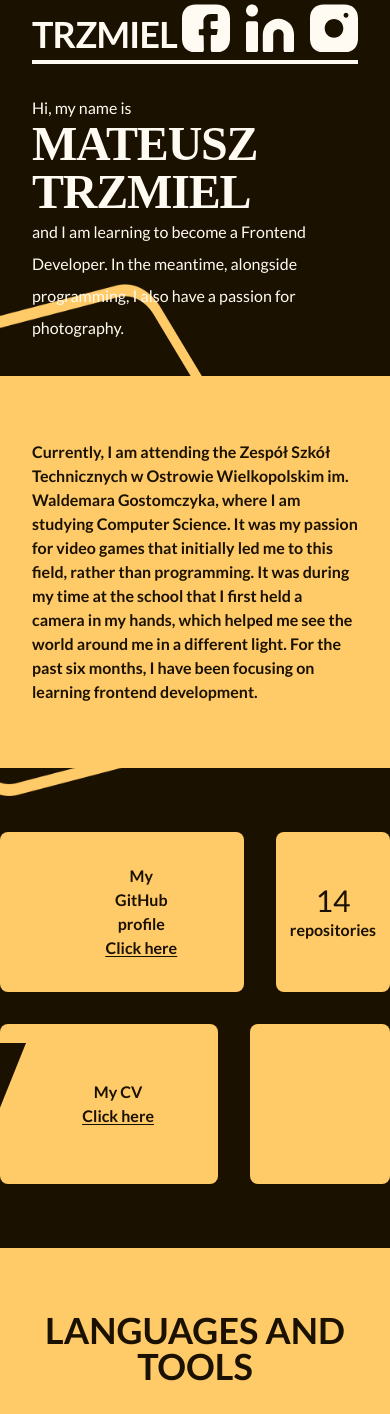
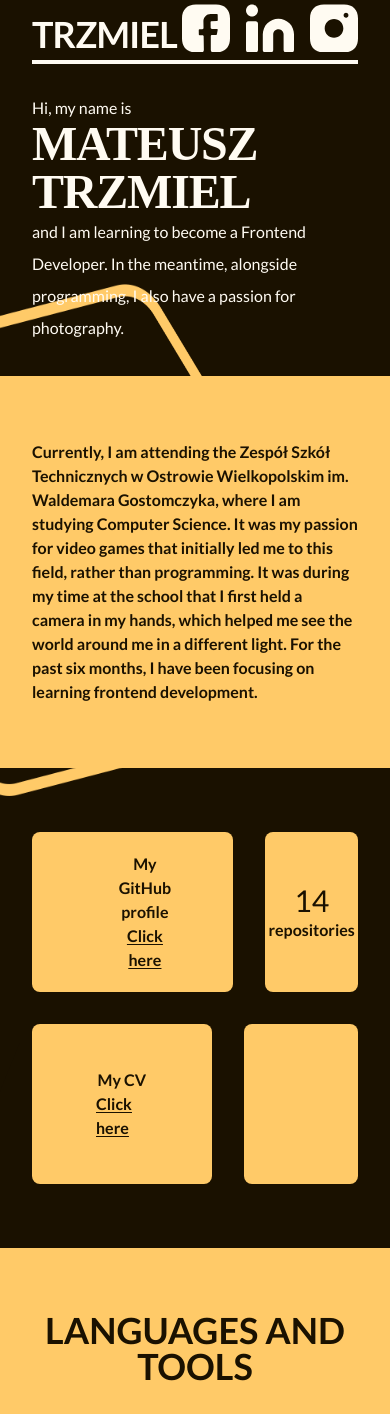
Before and after one commit to TRZMlEL/trzmiel, a React (Create React App) app: page / in a window 390 px wide. Shown: the top 1414 px of the page. Built offline with nearby package versions, Linux system fonts and the light colour scheme; a web font is replaced by a local one.

Commit message:
modified:   src/App.js

```diff
--- a/src/App.js
+++ b/src/App.js
@@ -64,7 +64,7 @@ function App() {
           <img className=' absolute w-10rem -translate-x-16rem -translate-y-11rem' alt=' ' src={ HexDecoration } />
           <p className='z-40 text-dark text-1xl md:text-2xl lg:text-3xl font-semibold target:bg-color'>Currently, I am attending the Zespół Szkół Technicznych w Ostrowie Wielkopolskim im. Waldemara Gostomczyka, where I am studying Computer Science. It was my passion for video games that initially led me to this field, rather than programming. It was during my time at the school that I first held a camera in my hands, which helped me see the world around me in a different light. For the past six months, I have been focusing on learning frontend development.</p>
         </section>
-        <section className='pt-4rem pb-4rem lg:pr-16rem lg:pl-16rem flex flex-wrap z-10 text-dark' id='skills1'>
+        <section className='pt-4rem pb-4rem pr-2rem pl-2rem lg:pr-16rem lg:pl-16rem flex flex-wrap z-10 text-dark' id='skills1'>
         <h4 className='hidden lg:block -rotate-90 absolute -left-10rem font-bold text-6xl text-center translate-y-15rem opacity-40'>CREATE WITH ME</h4>
           <div className='z-20 relative w-2/3 pr-1rem pb-1rem'>
             <div className='h-10rem md:h-12rem lg:h-16rem bg-color rounded-lg flex p-4rem justify-end items-center'>
```
